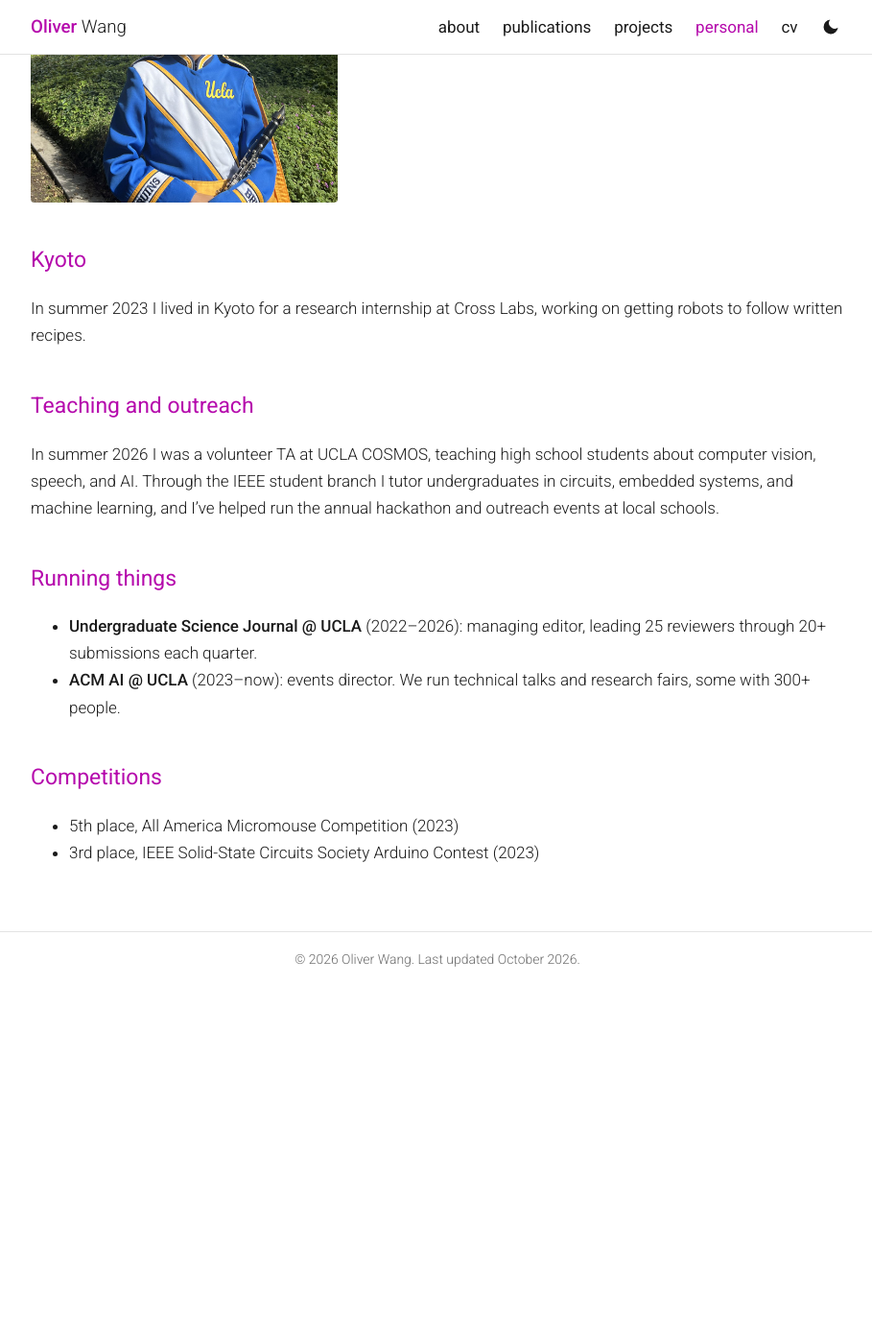
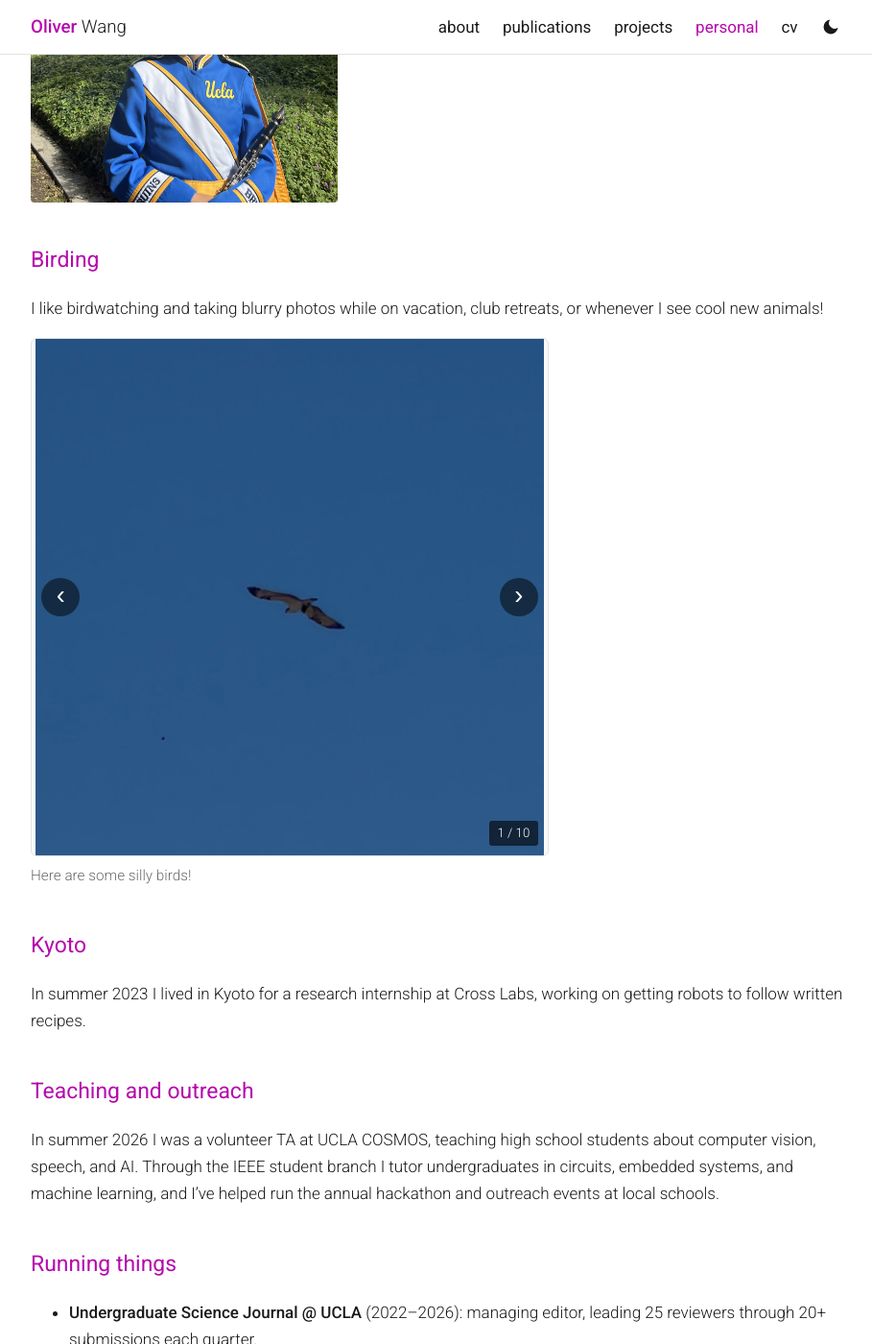
Before and after one commit to owang22/owang22.github.io, a Jekyll site: the page built from personal.md, in a window 1280 px wide and 1400 px high, scrolled down 531 px. Shown: the whole window at 96% size, without its empty margins (184-1093 px from the left). Built offline with Jekyll 4.4.1, drawn with Linux system fonts in a browser that asks for light colours; before the commit the page ends 1559 px from its top, so only the background shows below that.

Commit message:
Add birding section with photo slideshow
Co-Authored-By: Claude Opus 5.5 <noreply@anthropic.com>
Claude-Session: https://claude.ai/code/session_01GistdnRsAma4GnTAFVuJ3e

```diff
--- /dev/null
+++ b/_includes/slideshow.html
@@ -0,0 +1,19 @@
+{% assign slides = site.data.photos | where: "section", include.section %}
+{% if slides.size > 0 %}
+<figure class="slideshow" data-slideshow>
+  <div class="slides" tabindex="0" aria-roledescription="slideshow">
+    {% for photo in slides %}
+    <div class="slide{% if forloop.first %} active{% endif %}">
+      <img src="{{ '/assets/img/personal/' | append: photo.file | relative_url }}" alt="{{ photo.caption | default: "Photo of an animal" | escape }}"{% unless forloop.first %} loading="lazy"{% endunless %}>
+      {% if photo.caption %}<div class="slide-label">{{ photo.caption }}</div>{% endif %}
+    </div>
+    {% endfor %}
+    {% if slides.size > 1 %}
+    <button class="slide-btn prev" type="button" aria-label="Previous photo">&#8249;</button>
+    <button class="slide-btn next" type="button" aria-label="Next photo">&#8250;</button>
+    <div class="slide-count"><span class="slide-index">1</span> / {{ slides.size }}</div>
+    {% endif %}
+  </div>
+  {% if include.caption %}<figcaption>{{ include.caption }}</figcaption>{% endif %}
+</figure>
+{% endif %}
--- a/_layouts/default.html
+++ b/_layouts/default.html
@@ -69,5 +69,35 @@
       });
     })();
   </script>
+
+  <script>
+    document.querySelectorAll("[data-slideshow]").forEach(function (show) {
+      var slides = show.querySelectorAll(".slide");
+      var counter = show.querySelector(".slide-index");
+      var box = show.querySelector(".slides");
+      var index = 0;
+      if (slides.length < 2) return;
+      function go(step) {
+        slides[index].classList.remove("active");
+        index = (index + step + slides.length) % slides.length;
+        slides[index].classList.add("active");
+        counter.textContent = index + 1;
+      }
+      show.querySelector(".prev").addEventListener("click", function () { go(-1); });
+      show.querySelector(".next").addEventListener("click", function () { go(1); });
+      box.addEventListener("keydown", function (e) {
+        if (e.key === "ArrowLeft") go(-1);
+        if (e.key === "ArrowRight") go(1);
+      });
+      var touchStartX = null;
+      box.addEventListener("touchstart", function (e) { touchStartX = e.touches[0].clientX; }, { passive: true });
+      box.addEventListener("touchend", function (e) {
+        if (touchStartX === null) return;
+        var dx = e.changedTouches[0].clientX - touchStartX;
+        if (Math.abs(dx) > 40) go(dx < 0 ? 1 : -1);
+        touchStartX = null;
+      });
+    });
+  </script>
 </body>
 </html>
--- a/assets/css/main.css
+++ b/assets/css/main.css
@@ -263,3 +263,57 @@ h3 { font-weight: 500; font-size: 1.05rem; margin: 1.6rem 0 0.4rem; }
 
 .gallery.single { grid-template-columns: minmax(0, 320px); }
 .gallery.single img { aspect-ratio: auto; }
+
+/* Slideshow */
+.slideshow { margin: 1rem 0; max-width: 540px; }
+.slides {
+  position: relative;
+  aspect-ratio: 1 / 1;
+  background: var(--card);
+  border: 1px solid var(--border);
+  border-radius: 6px;
+  overflow: hidden;
+  outline: none;
+}
+.slide { display: none; position: absolute; inset: 0; }
+.slide.active { display: block; }
+.slide img { width: 100%; height: 100%; object-fit: contain; display: block; }
+.slide-label {
+  position: absolute;
+  left: 0.6rem;
+  bottom: 0.6rem;
+  background: rgba(0, 0, 0, 0.6);
+  color: #fff;
+  font-size: 0.82rem;
+  padding: 0.15rem 0.55rem;
+  border-radius: 3px;
+}
+.slide-btn {
+  position: absolute;
+  top: 50%;
+  transform: translateY(-50%);
+  width: 40px;
+  height: 40px;
+  border: none;
+  border-radius: 50%;
+  background: rgba(0, 0, 0, 0.5);
+  color: #fff;
+  font-size: 1.6rem;
+  line-height: 1;
+  cursor: pointer;
+  padding: 0 0 4px;
+}
+.slide-btn:hover { background: rgba(0, 0, 0, 0.75); }
+.slide-btn.prev { left: 0.6rem; }
+.slide-btn.next { right: 0.6rem; }
+.slide-count {
+  position: absolute;
+  right: 0.6rem;
+  bottom: 0.6rem;
+  background: rgba(0, 0, 0, 0.6);
+  color: #fff;
+  font-size: 0.78rem;
+  padding: 0.1rem 0.5rem;
+  border-radius: 3px;
+}
+.slideshow figcaption { color: var(--muted); font-size: 0.9rem; margin-top: 0.5rem; }
--- a/personal.md
+++ b/personal.md
@@ -9,6 +9,12 @@ subtitle: "Things I do outside the lab."
 I played clarinet in the UCLA marching band for four years! Go Bruins!
 
 {% include gallery.html section="music" %}
+
+## Birding
+
+I like birdwatching and taking blurry photos while on vacation, club retreats, or whenever I see cool new animals!
+
+{% include slideshow.html section="birding" caption="Here are some silly birds!" %}
 
 ## Kyoto
 
```
Also changed, not shown: _data/photos.yml (+23 -1 lines), assets/img/personal/babyRaven.jpg (added), assets/img/personal/egret.jpg (added), assets/img/personal/gopherSnake.jpg (added), assets/img/personal/hawaiiChukarPartridge.jpg (added), assets/img/personal/leucistic.jpg (added), assets/img/personal/oystercatcher.jpg (added), assets/img/personal/tern.jpg (added), assets/img/personal/twoEgrets.jpg (added), assets/img/personal/woodpecker.jpg (added), 2 other files.
